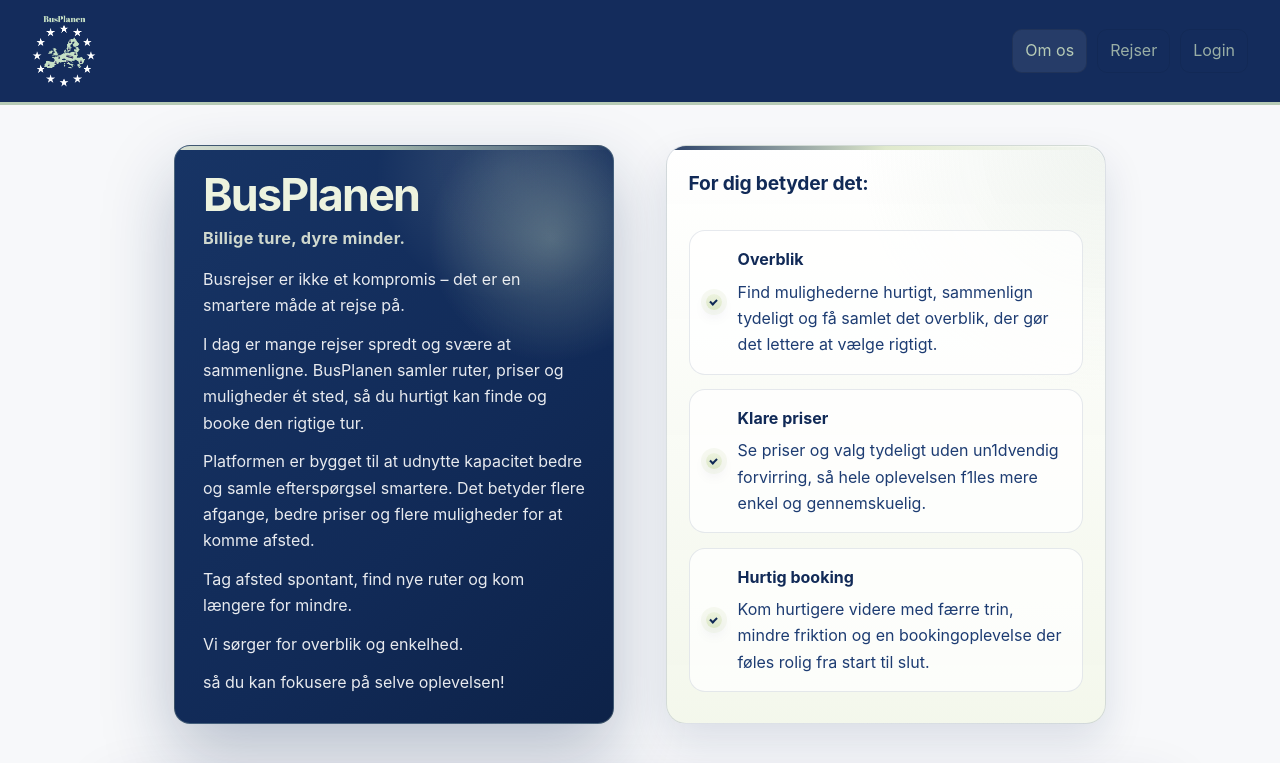
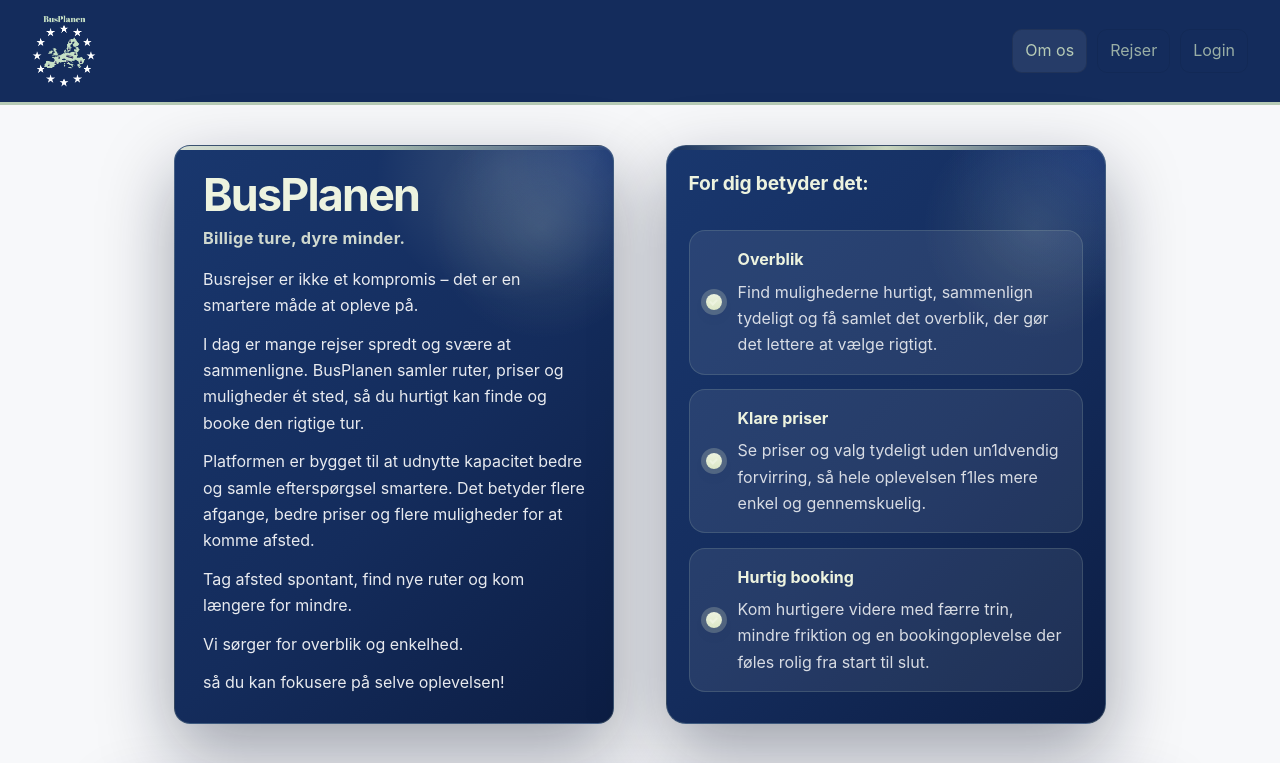
Before and after one commit to Kodzito11/busrejser-frontend, a React (Vite) app: page /om in a window 1280 px wide. Shown: the top 763 px of the page. Built offline with nearby package versions, Linux system fonts and the light colour scheme.

Commit message:
smal fixes
security flow broken.. still need fixing

```diff
--- a/src/features/public/pages/AboutPage.tsx
+++ b/src/features/public/pages/AboutPage.tsx
@@ -10,7 +10,7 @@
 
           <div className="about-lead">
             <p>
-              Busrejser er ikke et kompromis – det er en smartere måde at rejse på.            </p>
+              Busrejser er ikke et kompromis – det er en smartere måde at opleve på.            </p>
 
             <p>
               I dag er mange rejser spredt og svære at sammenligne. BusPlanen samler ruter, priser og muligheder ét sted, så du hurtigt kan finde og booke den rigtige tur.
--- a/src/shared/api/http.ts
+++ b/src/shared/api/http.ts
@@ -1,7 +1,12 @@
 export const API_BASE = import.meta.env.VITE_API_BASE_URL as string;
 
 export async function http<T>(path: string, options?: RequestInit): Promise<T> {
-  const token = localStorage.getItem("token");
+  const rawToken = localStorage.getItem("token");
+  const token =
+    rawToken && rawToken !== "undefined" && rawToken !== "null"
+      ? rawToken
+      : null;
+
   const isFormData = options?.body instanceof FormData;
 
   const res = await fetch(`${API_BASE}${path}`, {
--- a/src/styles/public/AboutPage.css
+++ b/src/styles/public/AboutPage.css
@@ -6,6 +6,14 @@
   --about-line: rgba(17, 42, 87, 0.14);
   --about-shadow: 0 24px 60px rgba(20, 44, 92, 0.12);
   --about-glow: radial-gradient(circle at top right, rgba(183, 203, 182, 0.3), transparent 36%);
+  --about-top-surface:
+    radial-gradient(circle at 84% 14%, rgba(183, 203, 182, 0.16), transparent 18%),
+    radial-gradient(circle at 96% 2%, rgba(92, 136, 255, 0.14), transparent 20%),
+    linear-gradient(135deg, #19376e 0%, #142c5c 56%, #0c1d43 100%);
+  --about-top-border: rgba(183, 203, 182, 0.24);
+  --about-top-shadow:
+    inset 0 1px 0 rgba(255, 255, 255, 0.05),
+    0 28px 72px rgba(7, 16, 39, 0.38);
 
   width: min(100%, 1100px);
   margin: 0 auto;
@@ -60,13 +68,10 @@
 .about-hero {
   width: 100%;
   padding: 1.1rem 2rem 1.rem;
-  background:
-    radial-gradient(circle at 86% 16%, rgba(183, 203, 182, 0.35), transparent 20%),
-    radial-gradient(circle at 92% 0%, rgba(20, 44, 92, 0.09), transparent 22%),
-    linear-gradient(135deg, #173465 0%, #112a57 62%, #0d2248 100%);
+  background: var(--about-top-surface);
   color: var(--about-cream);
-  border-color: rgba(183, 203, 182, 0.28);
-  box-shadow: 0 30px 70px rgba(17, 42, 87, 0.28);
+  border-color: var(--about-top-border);
+  box-shadow: var(--about-top-shadow);
 }
 
 .about-hero::before {
@@ -145,21 +150,18 @@
 .about-benefits {
   width: 100%;
   padding: 1.35rem;
-  color: var(--about-ink);
+  color: var(--about-cream);
   border-radius: 20px;
-  background:
-    radial-gradient(circle at top right, rgba(183, 203, 182, 0.2), transparent 34%),
-    linear-gradient(180deg, rgba(255, 255, 255, 0.98), rgba(243, 247, 235, 0.96));
-  box-shadow:
-    inset 0 1px 0 rgba(255, 255, 255, 0.7),
-    0 18px 40px rgba(17, 42, 87, 0.12);
+  border-color: var(--about-top-border);
+  background: var(--about-top-surface);
+  box-shadow: var(--about-top-shadow);
 }
 
 .about-benefits h2 {
   margin: 0 0 2rem;
   font-weight: 700;
   font-size: 1.2rem;
-  color: var(--about-ink);
+  color: var(--about-cream);
 }
 
 .about-benefits-list {
@@ -171,9 +173,9 @@
 .about-benefit-item {
   position: relative;
   padding: 1rem 1rem 1rem 3rem;
-  border: 1px solid rgba(17, 42, 87, 0.1);
+  border: 1px solid rgba(183, 203, 182, 0.18);
   border-radius: 16px;
-  background: rgba(255, 255, 255, 0.72);
+  background: rgba(255, 255, 255, 0.08);
 }
 
 .about-benefit-item::before {
@@ -198,21 +200,21 @@
   top: 50%;
   width: 0.3rem;
   height: 0.18rem;
-  border-left: 2px solid #112a57;
-  border-bottom: 2px solid #112a57;
+  border-left: 2px solid var(--about-cream);
+  border-bottom: 2px solid var(--about-cream);
   transform: translateY(-60%) rotate(-45deg);
 }
 
 .about-benefit-item h3 {
   margin: 0 0 0.35rem;
   font-size: 1rem;
-  color: var(--about-ink);
+  color: var(--about-cream);
 }
 
 .about-benefit-item p {
   margin: 0;
   line-height: 1.65;
-  color: var(--about-ink-soft);
+  color: rgba(255, 255, 255, 0.82);
 }
 
 .about-story,
@@ -269,6 +271,86 @@
   border-bottom-color: currentColor;
 }
 
+@media (prefers-color-scheme: dark) {
+  .about-page {
+    --about-top-surface:
+      radial-gradient(circle at 84% 14%, rgba(183, 203, 182, 0.1), transparent 18%),
+      radial-gradient(circle at 96% 2%, rgba(56, 95, 188, 0.12), transparent 20%),
+      linear-gradient(135deg, #212732 0%, #171a20 56%, #101319 100%);
+    --about-top-border: rgba(183, 203, 182, 0.16);
+    --about-top-shadow:
+      inset 0 1px 0 rgba(255, 255, 255, 0.03),
+      0 26px 64px rgba(0, 0, 0, 0.46);
+    --about-line: rgba(183, 203, 182, 0.14);
+    --about-ink: #edf3df;
+    --about-ink-soft: rgba(237, 243, 223, 0.78);
+    --about-glow: radial-gradient(circle at top right, rgba(56, 95, 188, 0.14), transparent 40%);
+  }
+
+  .about-hero,
+  .about-benefits {
+    color: var(--about-cream);
+    border-color: var(--about-top-border);
+    background: var(--about-top-surface);
+    box-shadow: var(--about-top-shadow);
+  }
+
+  .about-hero::before,
+  .about-benefits::before {
+    background: linear-gradient(90deg, var(--about-cream), rgba(183, 203, 182, 0.92), transparent);
+  }
+
+  .about-benefits h2,
+  .about-benefit-item h3 {
+    color: var(--about-cream);
+  }
+
+  .about-benefit-item {
+    border-color: rgba(183, 203, 182, 0.18);
+    background: rgba(255, 255, 255, 0.08);
+  }
+
+  .about-benefit-item p {
+    color: rgba(255, 255, 255, 0.82);
+  }
+
+  .about-benefit-item::after {
+    border-left-color: var(--about-cream);
+    border-bottom-color: var(--about-cream);
+  }
+
+  .about-story,
+  .about-vision,
+  .about-contact {
+    border-color: rgba(183, 203, 182, 0.14);
+    background:
+      radial-gradient(circle at 88% 14%, rgba(56, 95, 188, 0.1), transparent 24%),
+      linear-gradient(180deg, rgba(33, 39, 50, 0.98), rgba(16, 19, 25, 0.98));
+    box-shadow:
+      inset 0 1px 0 rgba(255, 255, 255, 0.03),
+      0 22px 56px rgba(0, 0, 0, 0.38);
+  }
+
+  .about-story::before,
+  .about-vision::before,
+  .about-contact::before {
+    background: linear-gradient(90deg, rgba(183, 203, 182, 0.92), rgba(56, 95, 188, 0.7), transparent);
+  }
+
+  .section-accent {
+    box-shadow: 0 8px 18px rgba(0, 0, 0, 0.28);
+  }
+
+  .about-contact a {
+    color: var(--about-cream);
+    border-bottom-color: rgba(183, 203, 182, 0.38);
+  }
+
+  .about-contact a:hover {
+    color: rgba(237, 243, 223, 0.82);
+  }
+}
+
 @media (max-width: 768px) {
   .about-page {
     padding: 1.5rem 1rem 3.5rem;
```
